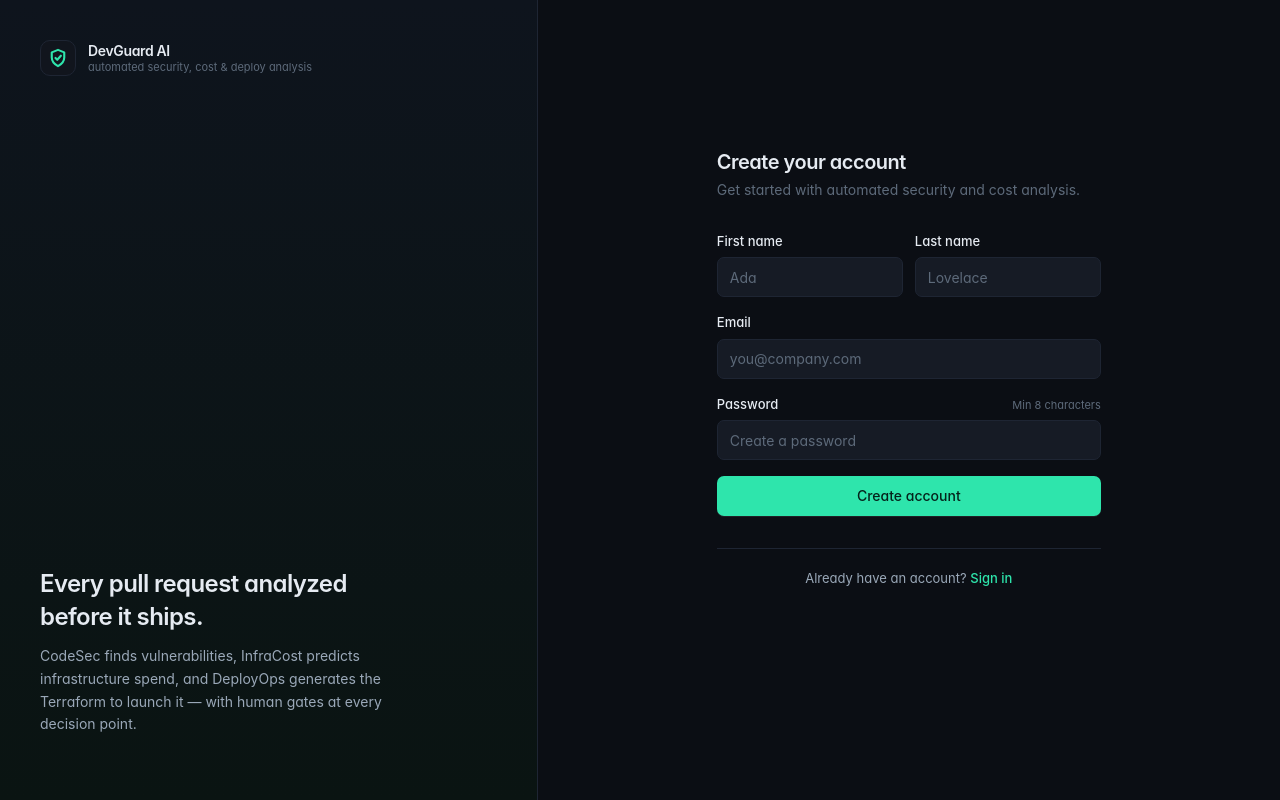
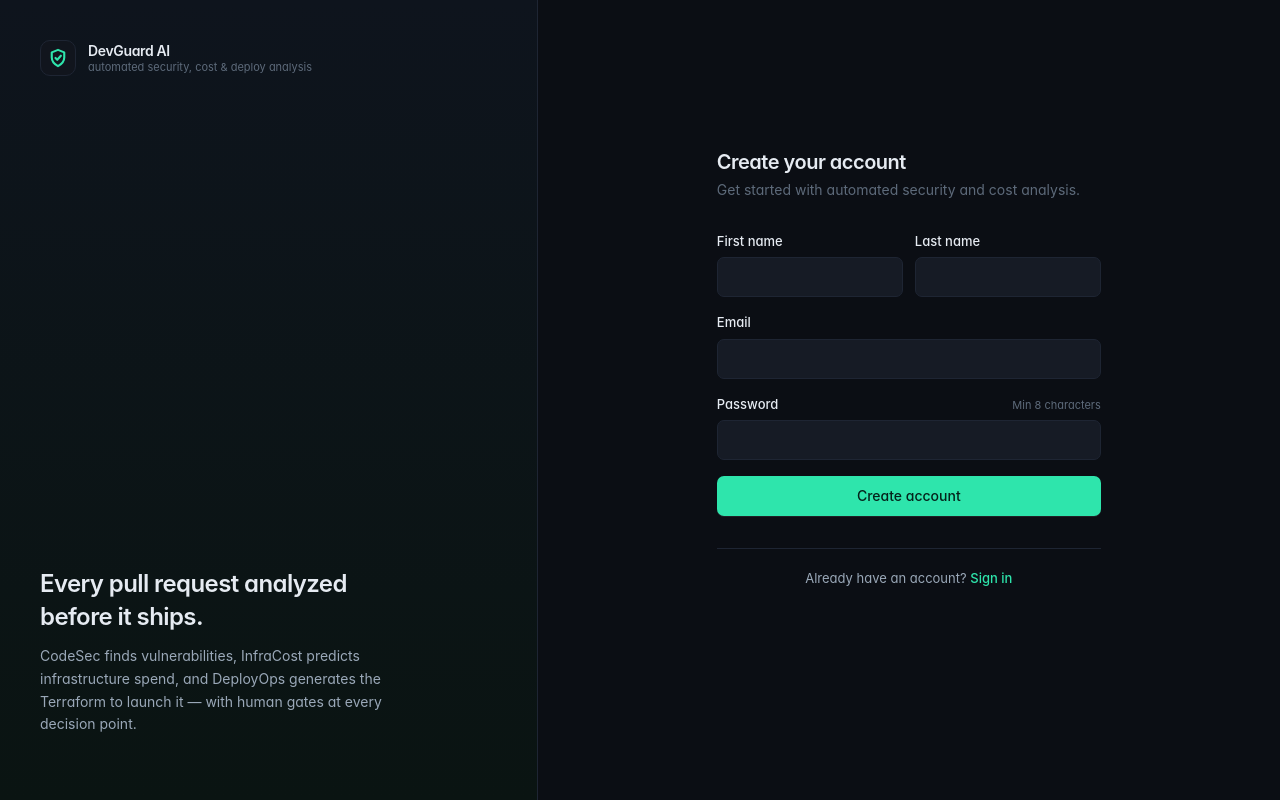
Before and after one commit to NadaBhm/devguard-ai, a React (Vite) app in the folder src/frontend/: page /register in a window 1280 px wide. Built offline with nearby package versions, Linux system fonts and the light colour scheme.

Commit message:
fix(frontend): remove placeholder text from login/register form fields

```diff
--- a/src/frontend/src/pages/LoginPage.tsx
+++ b/src/frontend/src/pages/LoginPage.tsx
@@ -62,7 +62,6 @@ export function LoginPage() {
             type="email"
             autoComplete="email"
             required
-            placeholder="you@company.com"
             value={email}
             onChange={(e) => setEmail(e.target.value)}
           />
@@ -73,7 +72,6 @@ export function LoginPage() {
             type="password"
             autoComplete="current-password"
             required
-            placeholder="Enter your password"
             value={password}
             onChange={(e) => setPassword(e.target.value)}
           />
--- a/src/frontend/src/pages/RegisterPage.tsx
+++ b/src/frontend/src/pages/RegisterPage.tsx
@@ -53,7 +53,6 @@ export function RegisterPage() {
               id="first_name"
               required
               autoComplete="given-name"
-              placeholder="Ada"
               value={form.first_name}
               onChange={(e) => update("first_name", e.target.value)}
             />
@@ -63,7 +62,6 @@ export function RegisterPage() {
               id="last_name"
               required
               autoComplete="family-name"
-              placeholder="Lovelace"
               value={form.last_name}
               onChange={(e) => update("last_name", e.target.value)}
             />
@@ -75,7 +73,6 @@ export function RegisterPage() {
             type="email"
             required
             autoComplete="email"
-            placeholder="you@company.com"
             value={form.email}
             onChange={(e) => update("email", e.target.value)}
           />
@@ -87,7 +84,6 @@ export function RegisterPage() {
             required
             minLength={8}
             autoComplete="new-password"
-            placeholder="Create a password"
             value={form.password}
             onChange={(e) => update("password", e.target.value)}
           />
```
